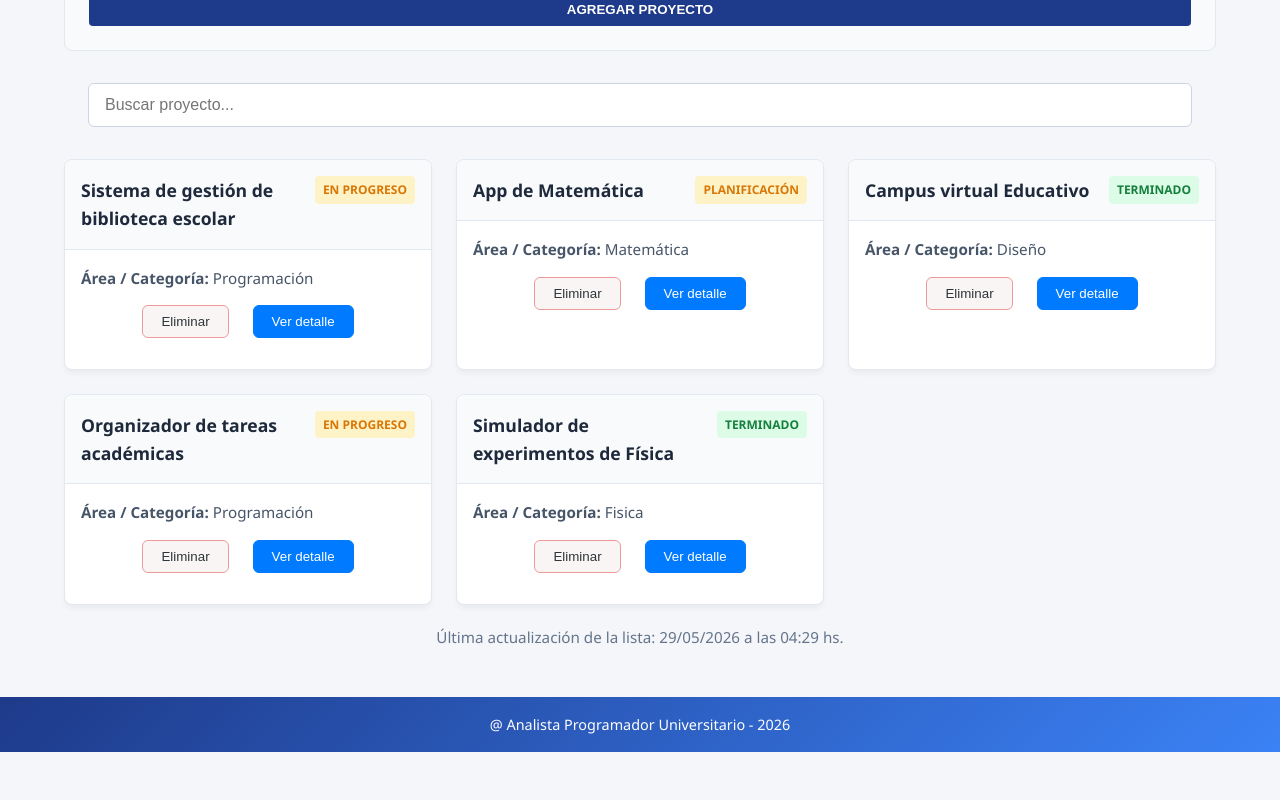
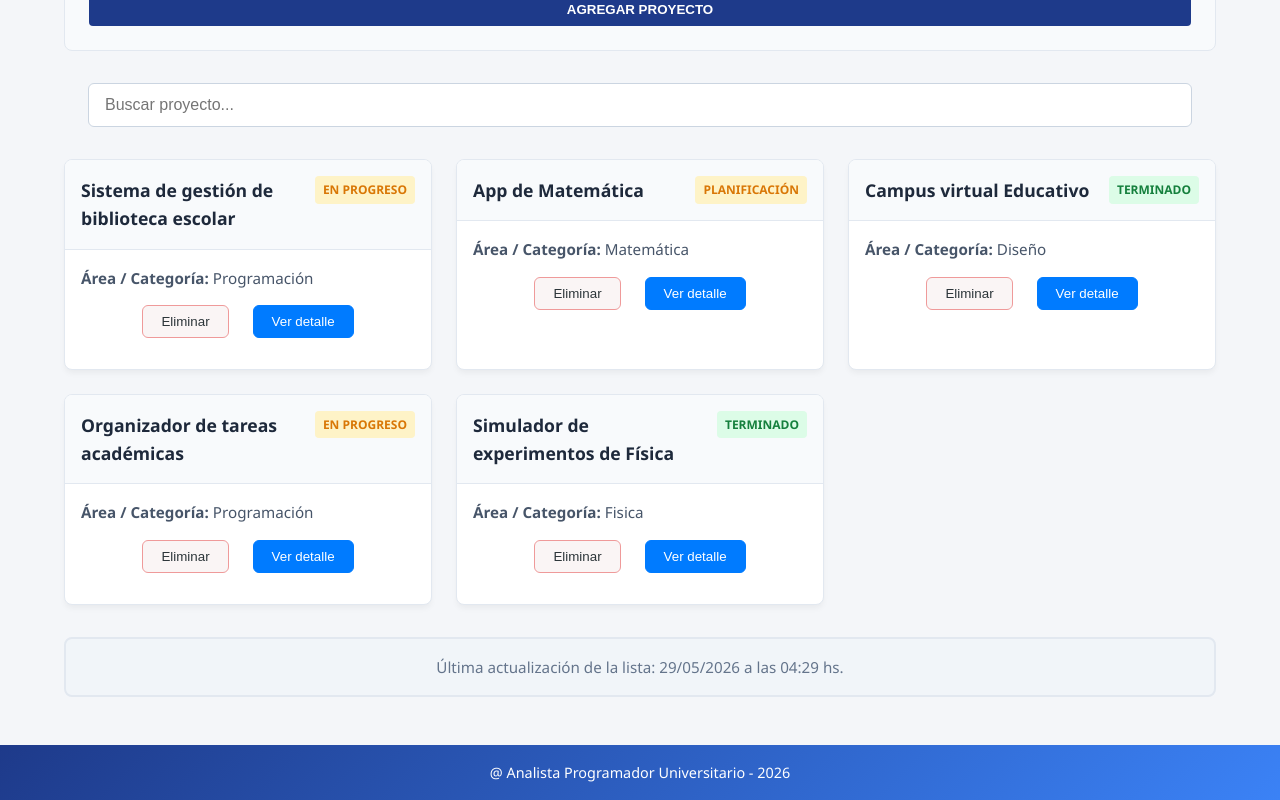
Before and after one commit to milimartinez777/pv_tp3_grupo6, a React (Vite) app: page / in a window 1280 px wide. Shown: the part 529-1329 px from the top of the page. Before the commit the page ends 1281 px from the top, so only its background shows below. Built offline with nearby package versions, Linux system fonts and the light colour scheme.

Commit message:
Modifico un poco los estilos del contenedor de último registro de actividad y centro el titulo 'Mis Proyectos Académicos'.

```diff
--- a/src/css/ListasProyectos.css
+++ b/src/css/ListasProyectos.css
@@ -8,6 +8,7 @@
   font-size: 1.6rem;
   border-bottom: 2px solid #e2e8f0;
   padding-bottom: 0.5rem;
+  text-align: center;
 }
 
 /*grilla que acomoda las tarjetas*/
--- a/src/css/registroActividad.css
+++ b/src/css/registroActividad.css
@@ -1,7 +1,11 @@
 /* Este es el css basico para lo que imagino será el uso del componente funcional creado*/
 .registro-actividad {
     text-align: center;
-    margin-top: 20px;
+    margin-top: 2rem;
+    padding: 1rem;
     color: #64748b;
     font-size: 0.95rem;
+    background-color: #f1f5f9;
+    border-radius: 8px;
+    border: 2px solid #e2e8f0;
 }
```
